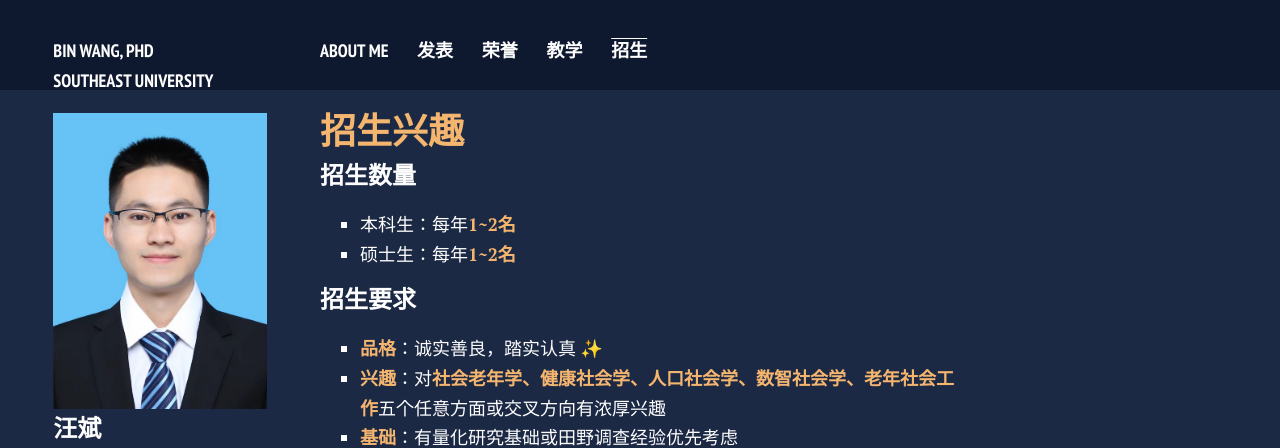
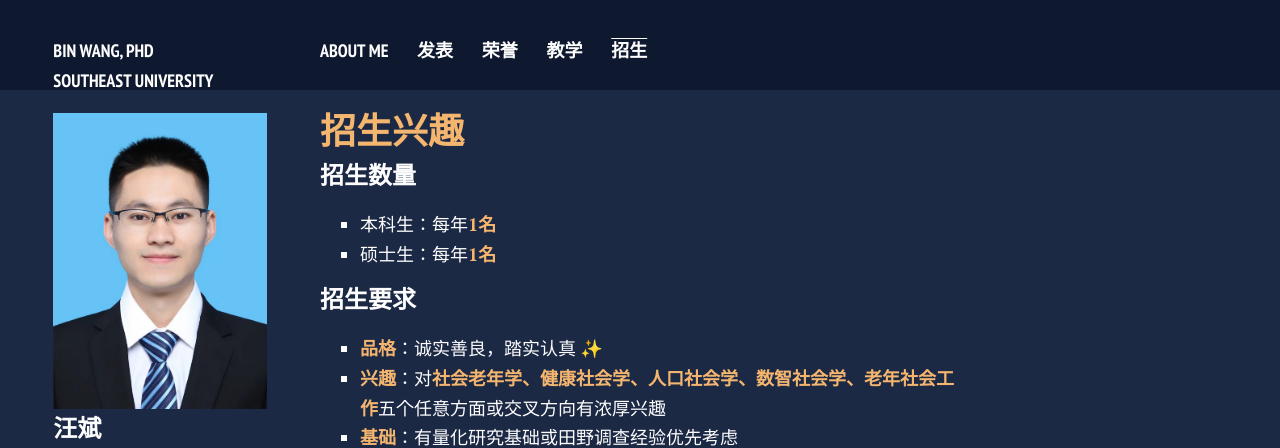
Before and after one commit to bwPhD/bwPhD.github.io, a Jekyll site: the page built from blogs.md, in a window 1280 px wide. Shown: the top 448 px of the page. Built offline with Jekyll 4.4.1, drawn with Linux system fonts in a browser that asks for light colours; nearby versions of some CDN libraries; comment, search, counter and statistics services are not loaded; a style sheet for code colours, icons or effects is not loaded.

Commit message:
Update blogs.md

```diff
--- a/blogs.md
+++ b/blogs.md
@@ -6,8 +6,8 @@ title: 招生兴趣
 
 ## **招生兴趣**
 ###  招生数量
-- 本科生：每年**1~2名**
-- 硕士生：每年**1~2名**
+- 本科生：每年**1名**
+- 硕士生：每年**1名**
 
 ### 招生要求
 - **品格**：诚实善良，踏实认真 ✨
```
